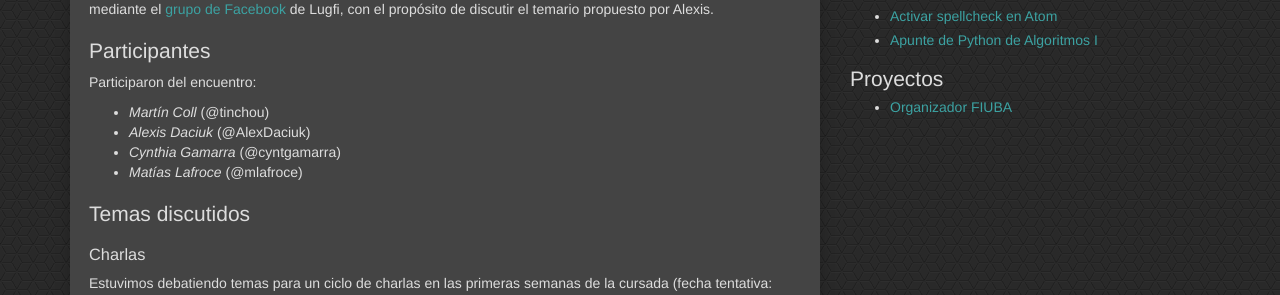
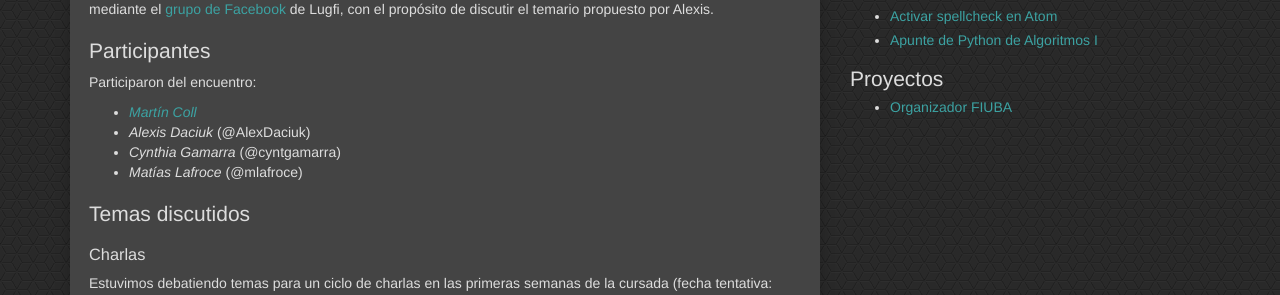
Before and after one commit to lugfi/lugfi.github.io, a Jekyll site: the page built from _posts/2016-07-21-minuta-0.md, in a window 1280 px wide and 900 px high. Shown: the part 223-518 px from the top of the window. Built offline with Jekyll 4.4.1, drawn with Linux system fonts in a browser that asks for light colours; a script that is not in the unit is left out.

Commit message:
agrego link

```diff
--- a/_posts/2016-07-21-minuta-0.md
+++ b/_posts/2016-07-21-minuta-0.md
@@ -12,7 +12,7 @@ Participantes
 
 Participaron del encuentro:
 
-* *Martín Coll* (@tinchou)
+* [*Martín Coll*](https://github.com/colltoaction)
 * *Alexis Daciuk* (@AlexDaciuk)
 * *Cynthia Gamarra* (@cyntgamarra)
 * *Matías Lafroce* (@mlafroce)
```
